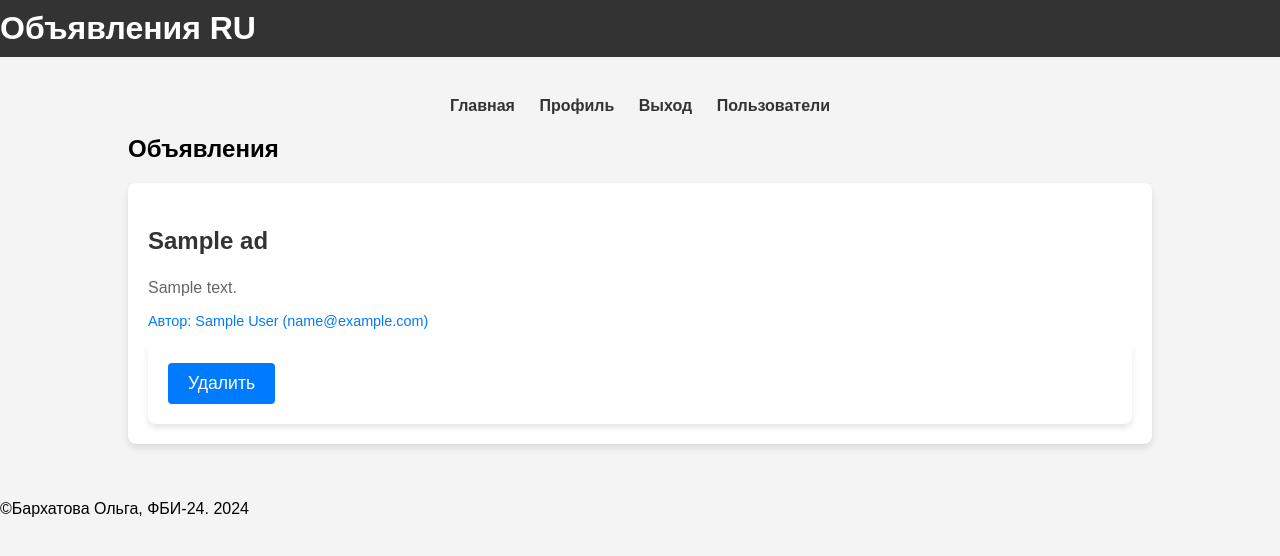
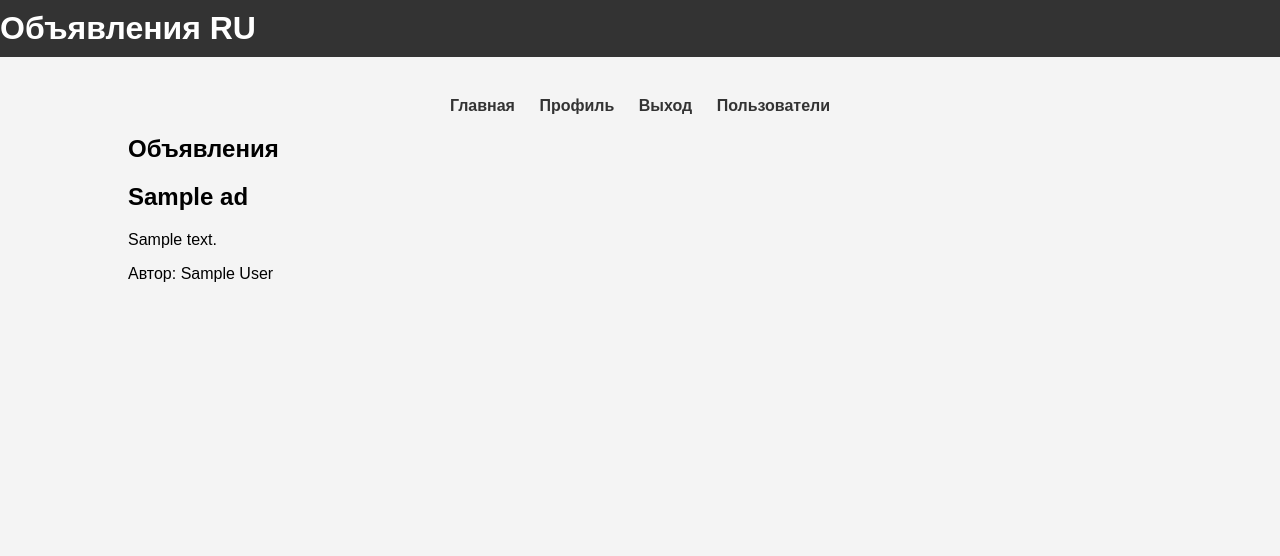
Before and after one commit to brkhtvvv/rgz.olya, a Flask app: page / in a window 1280 px wide. Shown: the top 556 px of the page. Run offline with Flask 3, Linux system fonts and the light colour scheme; the visitor is signed in with stand-in values (Sample User, id 1); a database or web service that is not in the repository returns one stand-in record (values such as "Sample title"); some libraries are stand-ins or nearby versions.

Commit message:
дубль 5

```diff
--- a/templates/index.html
+++ b/templates/index.html
@@ -26,22 +26,16 @@
             {% endif %}
         </nav>
         <h2>Объявления</h2>
-    {% for ad in ads %}
-        <div class="ads-card">
-            <h3>{{ ad.title }}</h3>
-            <p>{{ ad.content }}</p>
-            <p class="author">Автор: {{ ad.author }}{% if ad.email %} ({{ ad.email }}){% endif %}</p>
-
-            {% if session.get('is_admin') %}
-            <form action="{{ url_for('delete_ad', ad_id=ad.id) }}" method="POST" class="inline-form">
-                <button type="submit" class="btn btn-delete">Удалить</button>
-            </form>
-            {% endif %}
-        </div>
-    {% endfor %}
-    </div>
-    <footer>
-        <p>&copy;Бархатова Ольга, ФБИ-24. 2024</p>
-    </footer>
+        {% if ads %}
+            {% for ad in ads %}
+                <div>
+                    <h2>{{ ad.title }}</h2>
+                    <p>{{ ad.content }}</p>
+                    <p>Автор: {{ ad.author }}</p>
+                </div>
+            {% endfor %}
+        {% else %}
+            <p>Нет объявлений</p>
+        {% endif %}
 </body>
 </html>
```
